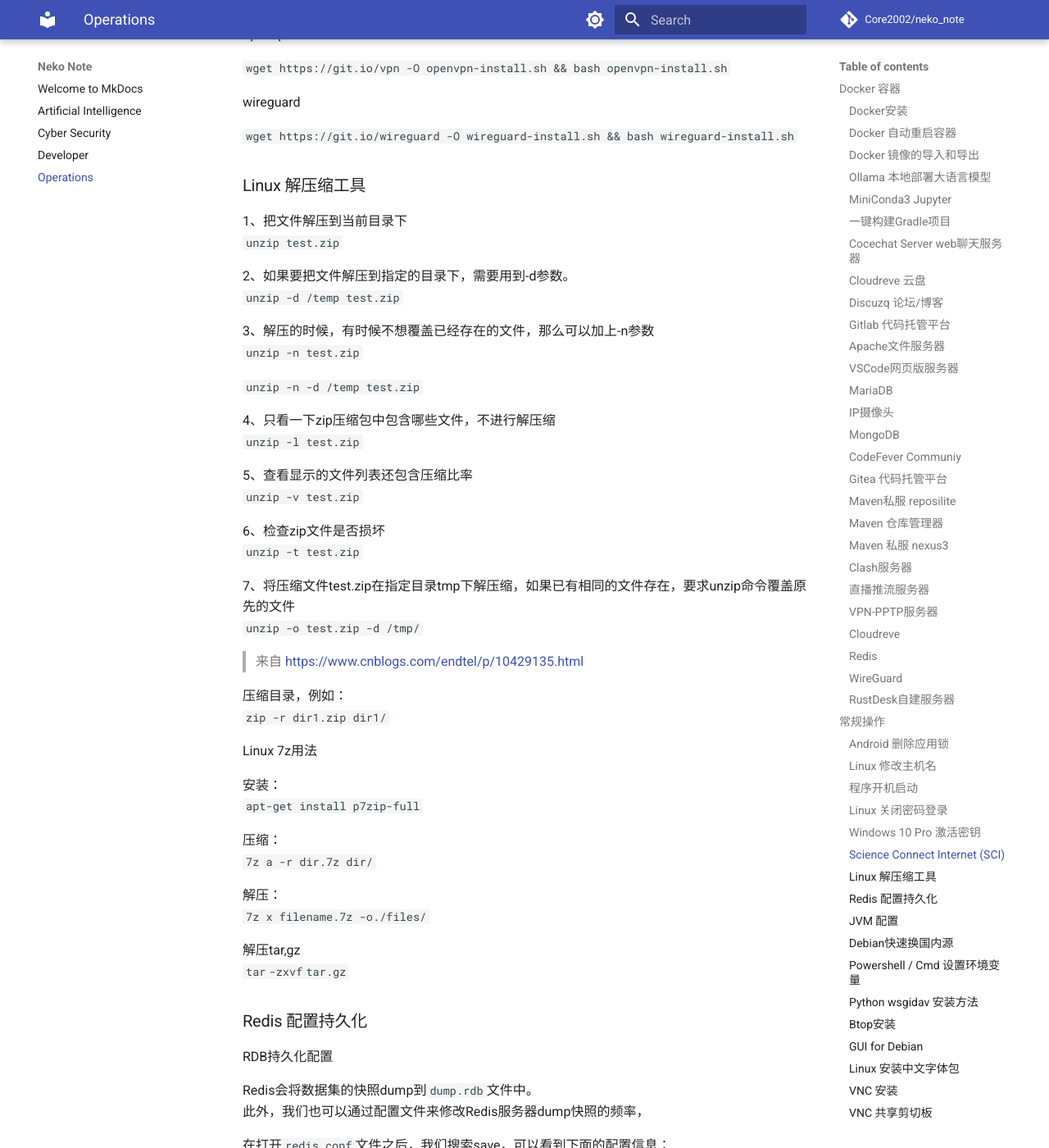
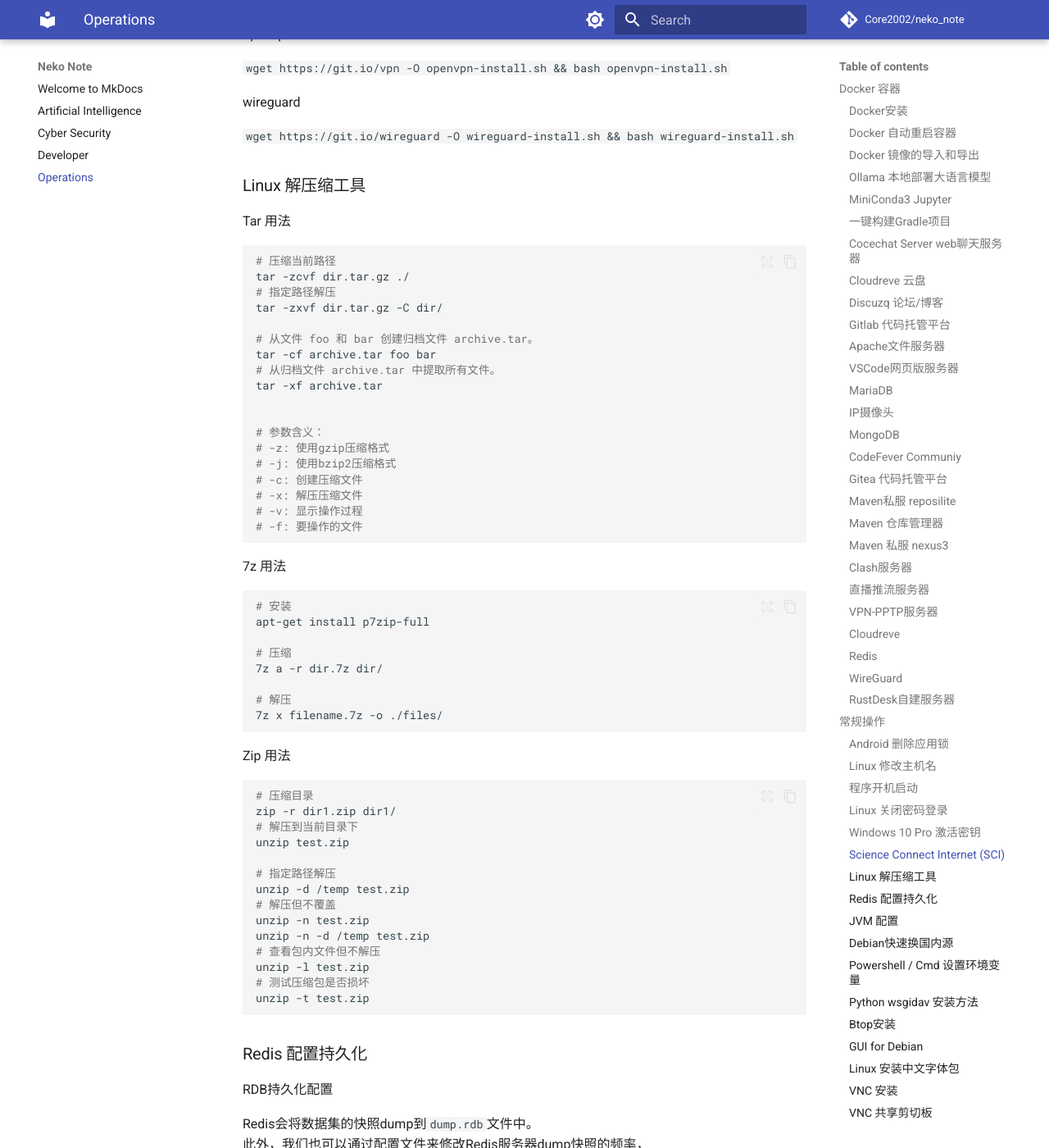
Before and after one commit to Core2002/neko_note, an MkDocs documentation site: the page built from docs/operations.md, in a window 1280 px wide and 1400 px high, scrolled down 11002 px. Shown: the whole window at 82% size. Built offline with MkDocs 1.6.1 and Material for MkDocs 9.7.7, drawn with Linux system fonts in a browser that asks for light colours; comment, search, counter and statistics services are not loaded.

Commit message:
✨ Feat: Update compression tools usage.
Update the documentation to include clearer examples and usage descriptions for
Tar, 7z, and Zip commands. This change provides users with more detailed and
accurate information on how to compress and decompress files using different
compression tools on Linux systems.

````diff
--- a/docs/operations.md
+++ b/docs/operations.md
@@ -562,47 +562,60 @@
 
 ### Linux 解压缩工具
 
-1、把文件解压到当前目录下
-`unzip test.zip`
+Tar 用法
 
-2、如果要把文件解压到指定的目录下，需要用到-d参数。
-`unzip -d /temp test.zip`
+```bash
+# 压缩当前路径
+tar -zcvf dir.tar.gz ./
+# 指定路径解压
+tar -zxvf dir.tar.gz -C dir/
 
-3、解压的时候，有时候不想覆盖已经存在的文件，那么可以加上-n参数
-`unzip -n test.zip`
+# 从文件 foo 和 bar 创建归档文件 archive.tar。
+tar -cf archive.tar foo bar
+# 从归档文件 archive.tar 中提取所有文件。
+tar -xf archive.tar
 
-`unzip -n -d /temp test.zip`
 
-4、只看一下zip压缩包中包含哪些文件，不进行解压缩
-`unzip -l test.zip`
+# 参数含义：
+# -z: 使用gzip压缩格式
+# -j: 使用bzip2压缩格式
+# -c: 创建压缩文件
+# -x: 解压压缩文件
+# -v: 显示操作过程
+# -f: 要操作的文件
+```
 
-5、查看显示的文件列表还包含压缩比率
-`unzip -v test.zip`
+7z 用法
 
-6、检查zip文件是否损坏
-`unzip -t test.zip`
+```bash
+# 安装
+apt-get install p7zip-full
 
-7、将压缩文件test.zip在指定目录tmp下解压缩，如果已有相同的文件存在，要求unzip命令覆盖原先的文件
-`unzip -o test.zip -d /tmp/`
+# 压缩
+7z a -r dir.7z dir/
 
-> 来自 <https://www.cnblogs.com/endtel/p/10429135.html>
+# 解压
+7z x filename.7z -o ./files/
+```
 
-压缩目录，例如：
-`zip -r dir1.zip dir1/`
+Zip 用法
 
-Linux 7z用法
+```bash
+# 压缩目录
+zip -r dir1.zip dir1/
+# 解压到当前目录下
+unzip test.zip
 
-安装：
-`apt-get install p7zip-full`
-
-压缩：
-`7z a -r dir.7z dir/`
-
-解压：
-`7z x filename.7z -o./files/`
-
-解压tar,gz
-`tar -zxvf tar.gz`
+# 指定路径解压
+unzip -d /temp test.zip
+# 解压但不覆盖
+unzip -n test.zip
+unzip -n -d /temp test.zip
+# 查看包内文件但不解压
+unzip -l test.zip
+# 测试压缩包是否损坏
+unzip -t test.zip
+```
 
 ### Redis 配置持久化
 
````
